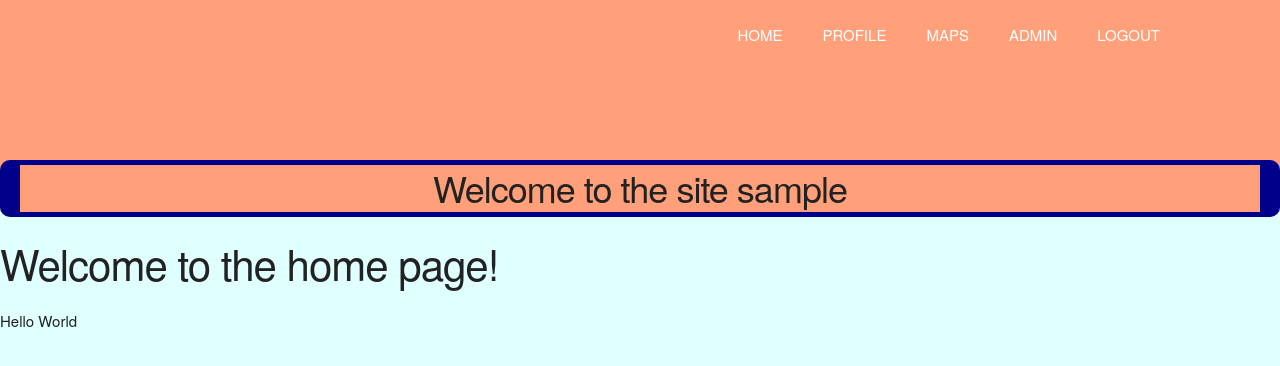
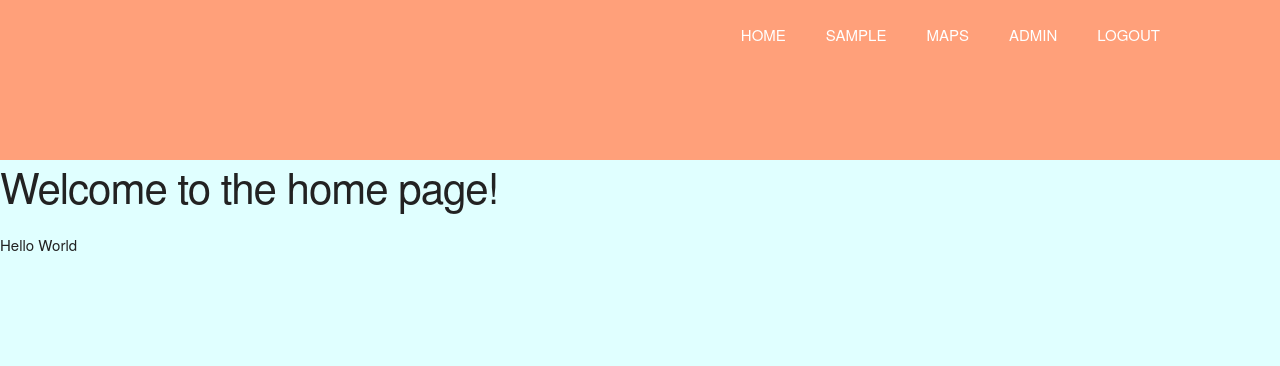
Before and after one commit to block-is-hot/block-is-hott, a Django app: page / in a window 1280 px wide. Shown: the top 366 px of the page. Run offline with Django 3.2, Linux system fonts and the light colour scheme; the visitor is signed in with stand-in values (Sample User, id 1); style sheets or scripts are compiled from the project's sources; some libraries are stand-ins or nearby versions.

Commit message:
changed header

```diff
--- a/hott/hott/static/static_scss/_base.scss
+++ b/hott/hott/static/static_scss/_base.scss
@@ -5,17 +5,7 @@ body {
 
 header {
    background: lightsalmon;
-   border-bottom-right-radius: 10px;
-   border-bottom-left-radius: 10px;
    width: 100%;
-}
-
-h3 {
-    text-align: center;
-    margin-bottom: 0px;
-    border: solid darkblue;
-    border-radius: 10px;
-    border-width: 5px 20px 5px 20px;
 }
 
 main {
--- a/hott/hott/templates/generic/base.html
+++ b/hott/hott/templates/generic/base.html
@@ -17,7 +17,7 @@
       <ul>
         <li><a href="{% url "home" %}">Home</a></li>
         {% if user.is_authenticated %}
-        <li><a href="{% url "profile" %}">Profile</a></li>
+        <li><a href="{% url "profile" %}">{{ user.username }}</a></li>
         <li><a href="">Maps</a></li>
         {% if user.is_superuser %}
         <li><a href="{% url "admin:index" %}">Admin</a></li>
@@ -31,9 +31,6 @@
     </nav>
     <section class="sec1"></section>
     <section class="sec2"></section>
-    {% if user.is_authenticated %}
-    <h3>Welcome to the site {{ user.username }}</h3>
-    {% endif %}
   </header>
   <main>
     {% block content %}
```
Also changed, not shown: hott/static/static_scss/_main.css (+0 -9 lines), 1 other file.
